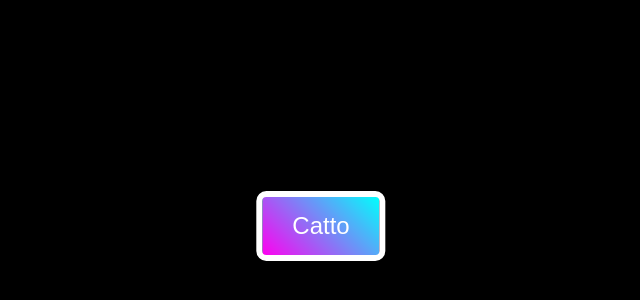
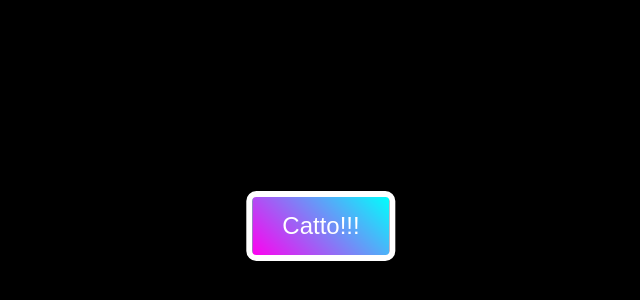
Before and after one commit to infyloop1/catto, a plain HTML site: page index.html in a window 1280 px wide. Shown: the part 174-474 px from the top of the page, without its empty margins (319-959 px from the left). Drawn offline with Linux system fonts and the light colour scheme.

Commit message:
changed button name

```diff
--- a/index.html
+++ b/index.html
@@ -7,7 +7,7 @@
     <link rel="stylesheet" href="style.css">
 </head>
 <body>
-    <button id="magicButton">Catto</button>
+    <button id="magicButton">Catto!!!</button>
     <div id="catContainer"></div>
     <div id="videoContainer"></div>
     <script src="script.js"></script>
```
